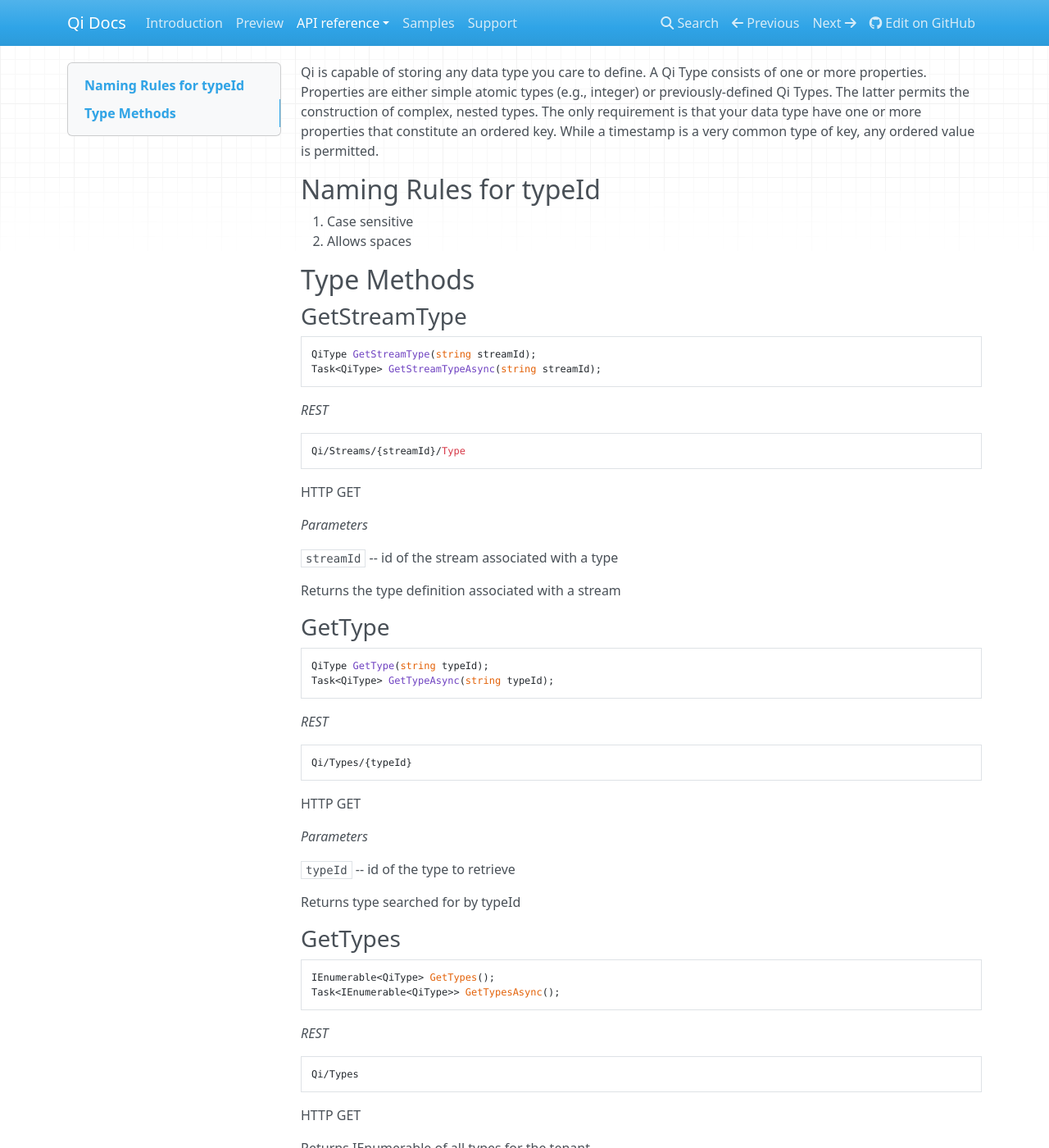
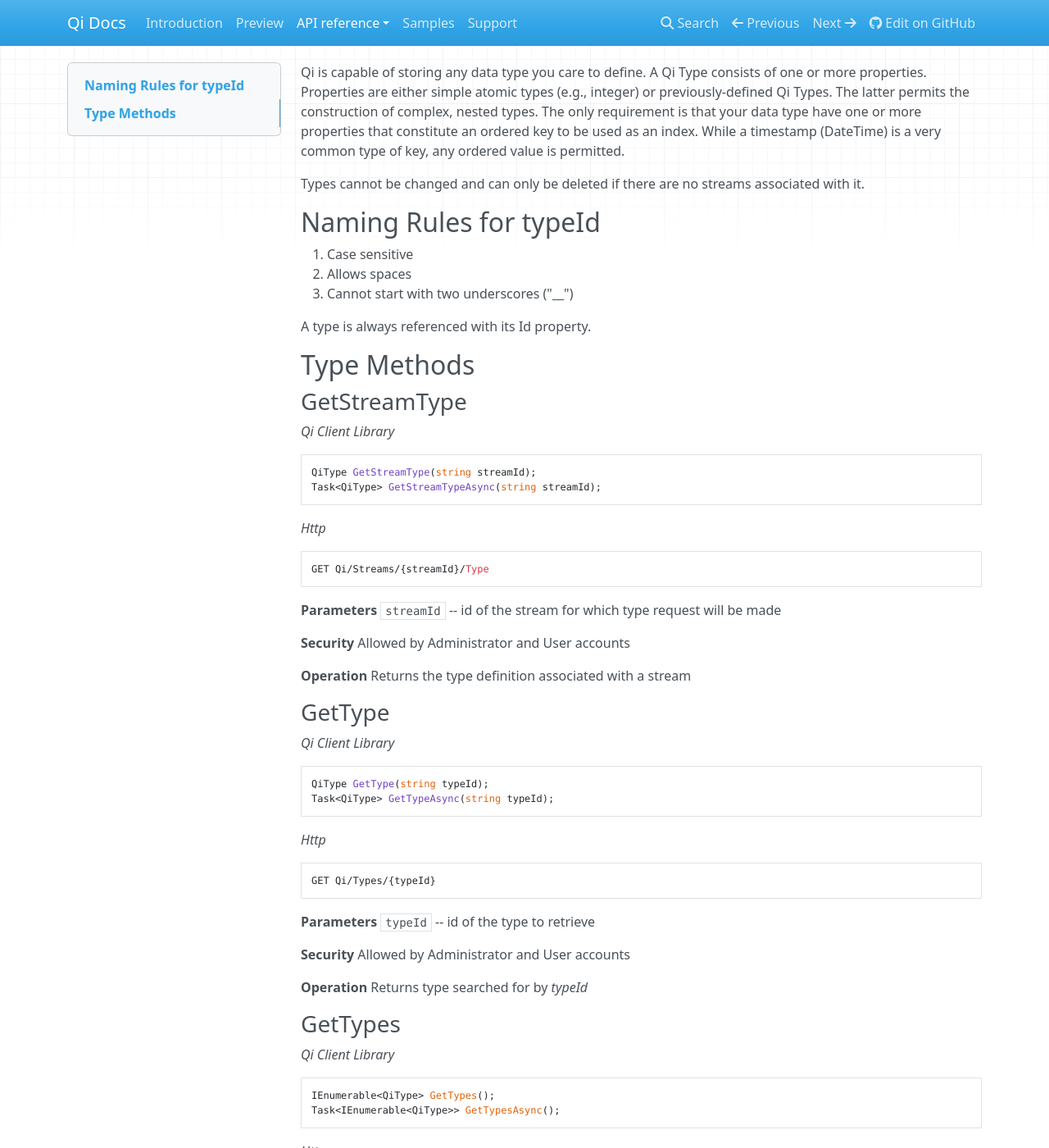
Before and after one commit to ssuryanarayanan/Qi-Docs, an MkDocs documentation site: the page built from docs/QiTypes.md, in a window 1280 px wide and 1400 px high. Shown: the whole window at 82% size. Built offline with MkDocs 1.6.1, drawn with Linux system fonts in a browser that asks for light colours; nearby versions of some CDN libraries; old or Windows-style settings are respelled for this version of MkDocs; some of the changed text lies outside the part shown.

Commit message:
Update QiTypes.md

````diff
--- a/docs/QiTypes.md
+++ b/docs/QiTypes.md
@@ -1,106 +1,141 @@
-Qi is capable of storing any data type you care to define.  A Qi Type consists of one or more properties.  Properties are either simple atomic types (e.g., integer) or previously-defined Qi Types.  The latter permits the construction of complex, nested types. The only requirement is that your data type have one or more properties that constitute an ordered key.  While a timestamp is a very common type of key, any ordered value is permitted.
+Qi is capable of storing any data type you care to define. A Qi Type consists of one or more properties. Properties are either simple atomic types (e.g., integer) or previously-defined Qi Types. The latter permits the construction of complex, nested types. The only requirement is that your data type have one or more properties that constitute an ordered key to be used as an index. While a timestamp (DateTime) is a very common type of key, any ordered value is permitted.
+
+Types cannot be changed and can only be deleted if there are no streams associated with it.
 
 ## Naming Rules for typeId
 1.	Case sensitive
 2.	Allows spaces
+3.	Cannot start with two underscores ("__")
+
+A type is always referenced with its Id property.
 
 ## Type Methods
 
 ### GetStreamType
+*_Qi Client Library_*
 ```
 QiType GetStreamType(string streamId);
 Task<QiType> GetStreamTypeAsync(string streamId);
 ```
 
-*REST*
+*_Http_*
 ```
-Qi/Streams/{streamId}/Type
+GET Qi/Streams/{streamId}/Type
 ```
-HTTP GET
 
-*Parameters*
+**Parameters**
+`streamId` -- id of the stream for which type request will be made
 
-`streamId` -- id of the stream associated with a type
+**Security**
+Allowed by Administrator and User accounts
 
+**Operation**
 Returns the type definition associated with a stream
 
-
 ### GetType
+*_Qi Client Library_*
 ```
 QiType GetType(string typeId);
 Task<QiType> GetTypeAsync(string typeId);
 ```
-*REST*
+*_Http_*
 ```
-Qi/Types/{typeId}
+GET Qi/Types/{typeId}
 ```
 
-HTTP GET
+**Parameters**
+`typeId` -- id of the type to retrieve
 
-*Parameters*
+**Security**
+Allowed by Administrator and User accounts
 
-```typeId``` -- id of the type to retrieve
-
-Returns type searched for by typeId
+**Operation**
+Returns type searched for by *typeId*
 
 ### GetTypes
+*_Qi Client Library_*
 ```
 IEnumerable<QiType> GetTypes();
 Task<IEnumerable<QiType>> GetTypesAsync();
 ```
 
-*REST*
+*_Http_*
 ```
-Qi/Types
+GET Qi/Types
 ```
 
-HTTP GET
+**Parameters**
+None
 
-Returns IEnumerable of all types for the tenant.
+**Security**
+Allowed by Administrator and User accounts
 
+**Operation**
+Returns IEnumerable of all types
 
 ### GetOrCreateType
+*_Qi Client Library_*
 ```
 QiType GetOrCreateType(QiType entity);
 Task<QiType> GetOrCreateTypeAsync(QiType entity);
 ```
 
-*REST*
+*_Http_*
 ```
-Qi/Types
+POST Qi/Types
 ```
+Content is serialized QiType entity
 
-HTTP POST
-Body is serialized QiType entity
-
-*Parameters*
-
+**Parameters**
 `entity` -- Qi Type object
 
-Returns a Qi Type object. If entity already exists on the server by Id, that existing type is returned to the caller unchanged.  Otherwise, a new type definition is added to the Qi Service for use by that tenant.
+**Security**
+Allowed by Administrator account
 
-### UpdateType
-```
-void UpdateType(string typeId, QiType entity);
-Task UpdateTypeAsync(string typeId, QiType entity);
-```
-This call is not allowed at this time.
+**Operation**
+Returns a Qi Type object.
+If entity already exists on the service by Id, the existing type is returned to the caller unchanged. Otherwise, a new type definition is added to the Qi Service
 
 ### DeleteType
+*_Qi Client Library_*
 ```
 void DeleteType(string typeId);
 Task DeleteTypeAsync(string typeId);
 ```
 
-*REST*
+*_Http_*
 ```
-Qi/Types/{typeId}
+DELETE Qi/Types/{typeId}
 ```
 
-HTTP DELETE
-
-*Parameters*
-
+**Parameters**
 `typeId` -- string type id of the type to delete
 
-Deletes type from server.
+**Security**
+Allowed by Administrator account
+
+**Operation**
+Deletes type from service
+A type cannot be deleted from the service if there are existing streams associated with it
+
+### UpdateType
+*_Qi Client Library_*
+```
+void UpdateType(string typeId, QiType entity);
+Task UpdateTypeAsync(string typeId, QiType entity);
+```
+
+*_Http_*
+```
+PUT Qi/Types/{typeId}
+```
+
+**Parameters**
+`typeId` -- string type id of the type to update
+
+**Security**
+Allowed by Administrator account
+
+**Operation**
+Updates a type’s definition.
+A type cannot be updated if there are existing streams associated with it.
````
